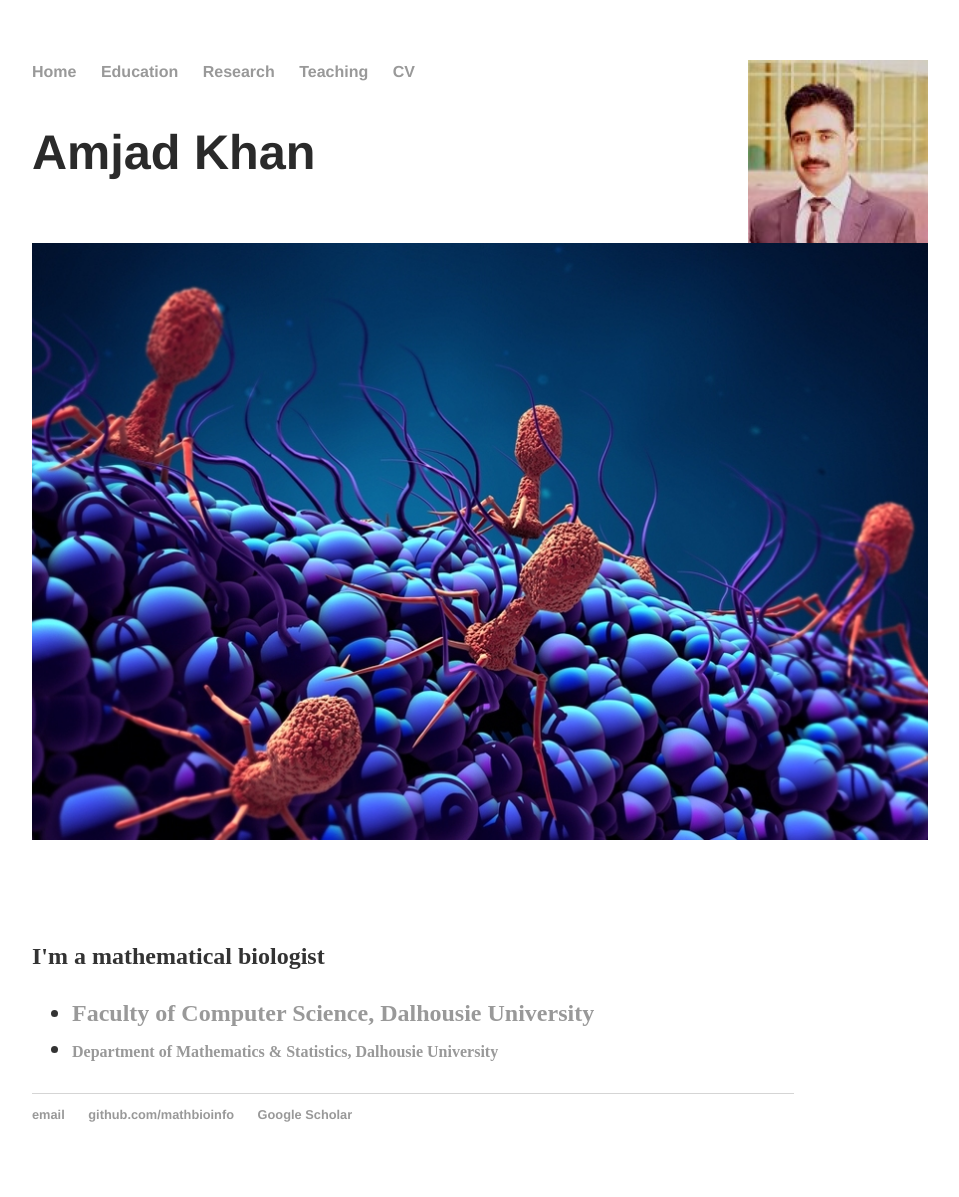
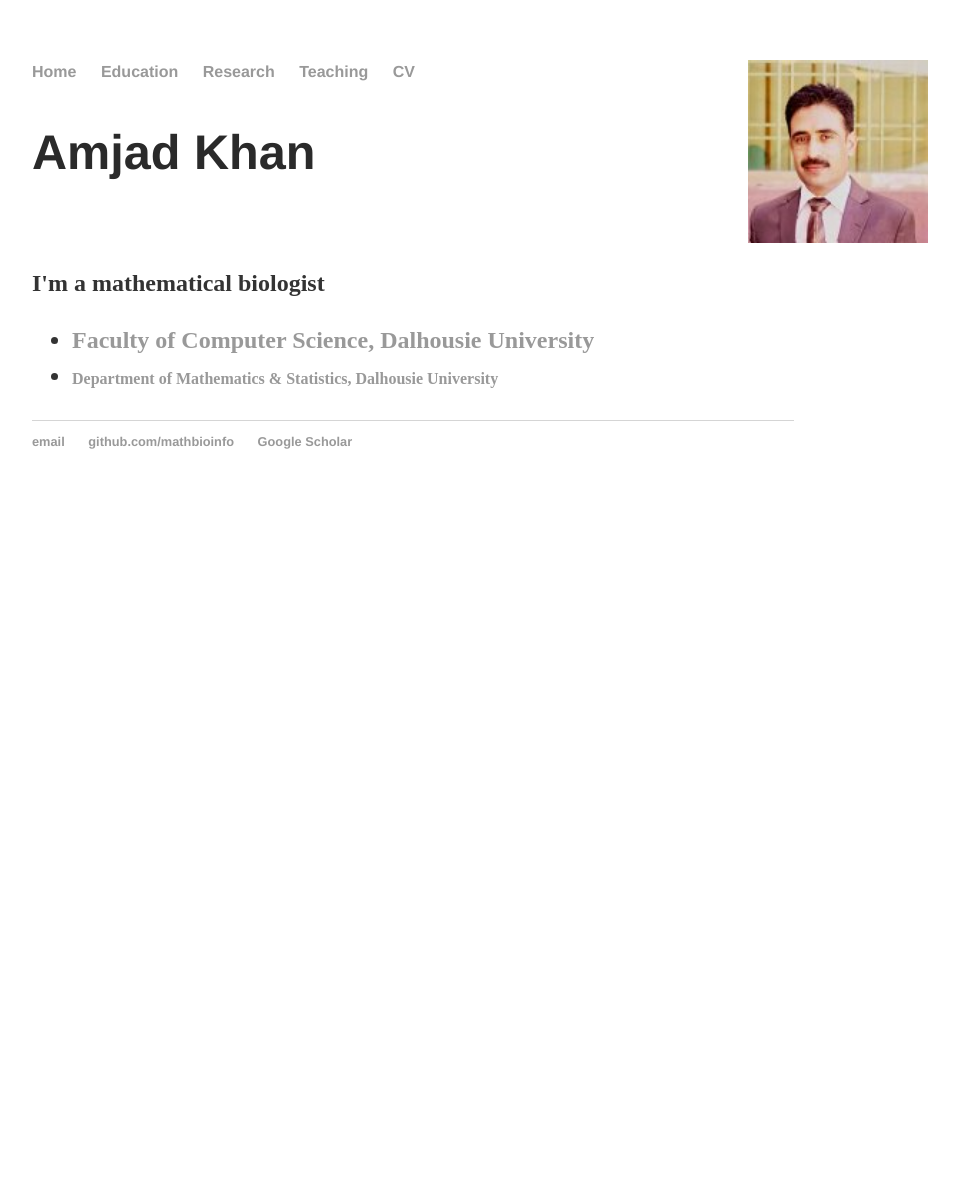
Before and after one commit to MathBioInfo/amjadkhan, a Jekyll site: the page index.html, which Jekyll copies as it is, in a window 1280 px wide. Shown: the whole page, without its empty margins (160-1119 px from the left). Built offline with Jekyll 4.4.1, drawn with Linux system fonts in a browser that asks for light colours; after the commit the page ends 900 px from its top, so only the background shows below that.

Commit message:
Update index.html

```diff
--- a/index.html
+++ b/index.html
@@ -22,19 +22,7 @@
 			</font><font color="#2a2a2a" size="4">
 			 <div class="profile-body">
         		<h2><strong>Amjad Khan</h2>
-		</font></p>
-		</td>
-	        </tr>
-                </tbody>
-                </table>
-		<p align="center"><img src="images/phage.jpg" name="graphics1" align="bottom" border="0" width="100%"></p>
-		<br>
-		<table style="margin-right: auto; margin-left: 50; text-align: left;" border="0" cellpadding="0" cellspacing="0" width="85%">
-		<tbody>
-    		<tr>
-		<td width="100%">
-            	<p align="left"><font size="5">
-                         </font></p>
+		      </font></p>
 		      </td>
 	              </tr>
                       </tbody>
```
